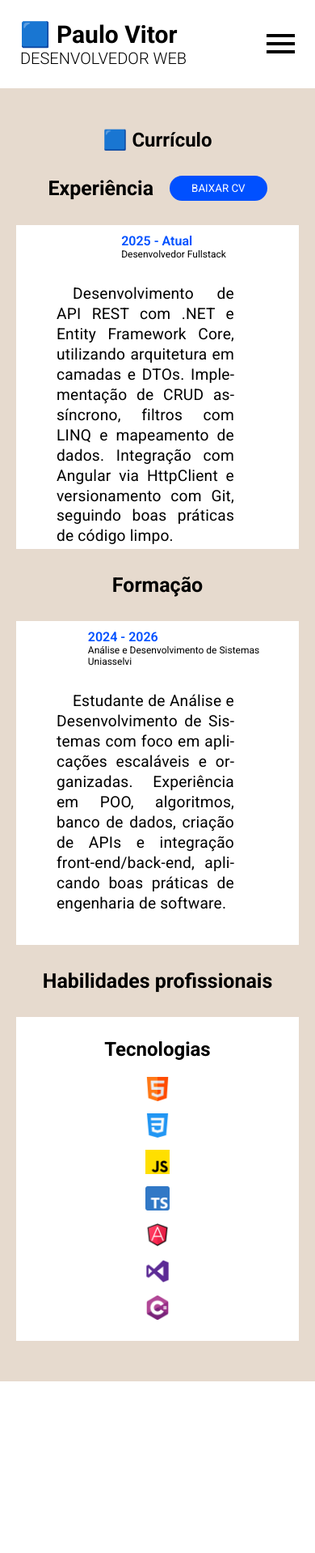
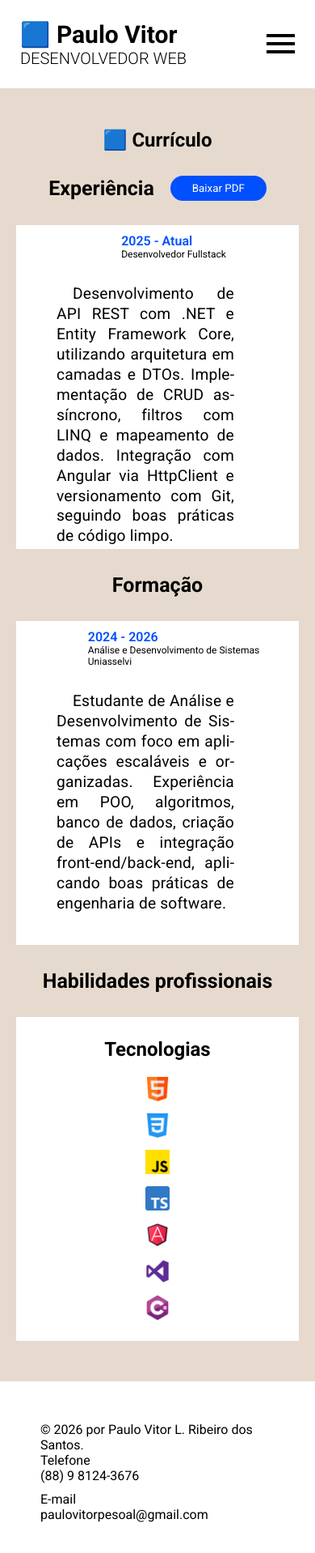
Before and after one commit to paulovitorlr/PortifolioFullStack, an Angular app in the folder portifolio/: page /curriculo in a window 390 px wide. Shown: the top 1918 px of the page at 81% size. Before the commit the page ends 1706 px from the top, so only its background shows below. Built offline with nearby package versions, Linux system fonts and the light colour scheme.

Commit message:
Footer responsivo adicionado, arrumar a centralizacao do footer, bug do botao baixar curriculo

```diff
--- a/portifolio/src/app/components/contatos/contatos.html
+++ b/portifolio/src/app/components/contatos/contatos.html
@@ -38,7 +38,7 @@
     </div>
 </section>
 
-<app-footer class="off"></app-footer>
+
 
 
 <app-navbarmobile class="Mobile"></app-navbarmobile>
@@ -86,3 +86,5 @@
 
 
 </section>
+
+<app-footer ></app-footer>
--- a/portifolio/src/app/components/curriculo/curriculo.html
+++ b/portifolio/src/app/components/curriculo/curriculo.html
@@ -95,9 +95,10 @@
             Experiência
         </p>
 
-        <button class="btnAzul">
-            BAIXAR CV
-        </button>
+
+        <button class="btnAzul" (click)="baixarPDF()">Baixar PDF</button>
+
+
     </div >
 
     <div class="curriculoTemplate">
@@ -166,4 +167,4 @@
     </div>
 </section>
 
-<app-footer class="off"></app-footer>
+<app-footer></app-footer>
--- a/portifolio/src/app/components/curriculo/curriculo.ts
+++ b/portifolio/src/app/components/curriculo/curriculo.ts
@@ -21,4 +21,12 @@ import { CurriculoCDirective } from '../../directives/curriculoColumn.directive'
 export class Curriculo {
  titulo = "🟦 Currículo";
 
+ baixarPDF() {
+  debugger
+  console.log('clicou');
+
+
 }
+
+
+}
--- a/portifolio/src/app/components/footer/footer.scss
+++ b/portifolio/src/app/components/footer/footer.scss
@@ -11,3 +11,22 @@ section{
         gap: 10px;
     }
 }
+
+@media(max-width: 830px){
+        section{
+            background-color: #FFF;
+            display: flex;
+            flex-direction: column;
+            justify-content: space-between;
+            align-items: flex-start;
+            padding: 50px;
+
+
+    div.Contatos{
+        display: flex;
+        flex-direction: column;
+
+        gap: 10px;
+    }
+}
+}
--- a/portifolio/src/app/components/home/home.html
+++ b/portifolio/src/app/components/home/home.html
@@ -90,4 +90,4 @@
     </div>
 </section>
 
-<app-footer class="Desktop"></app-footer>
+<app-footer></app-footer>
```
Also changed, not shown: 1 other file (tests, documents, lock files or other folders).
